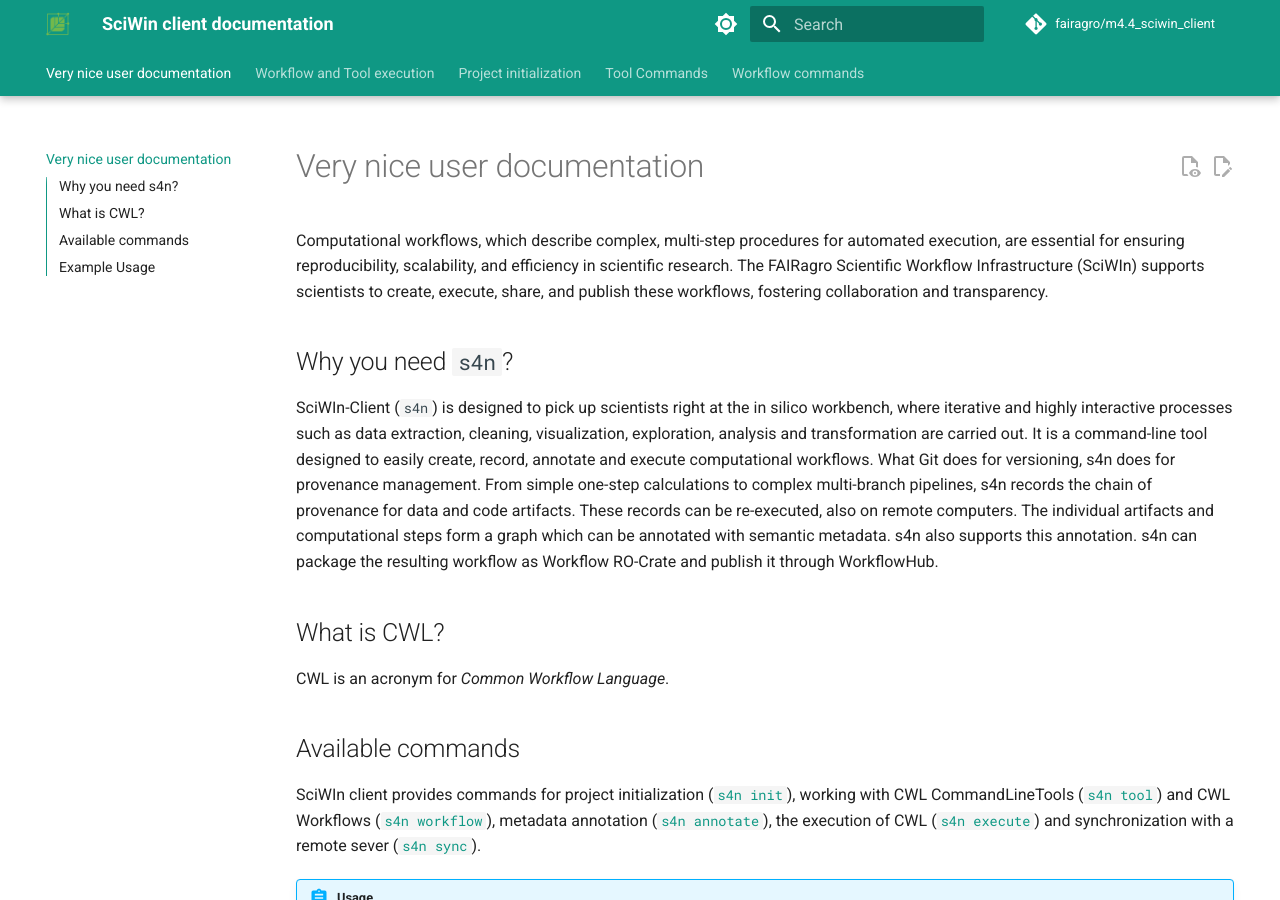
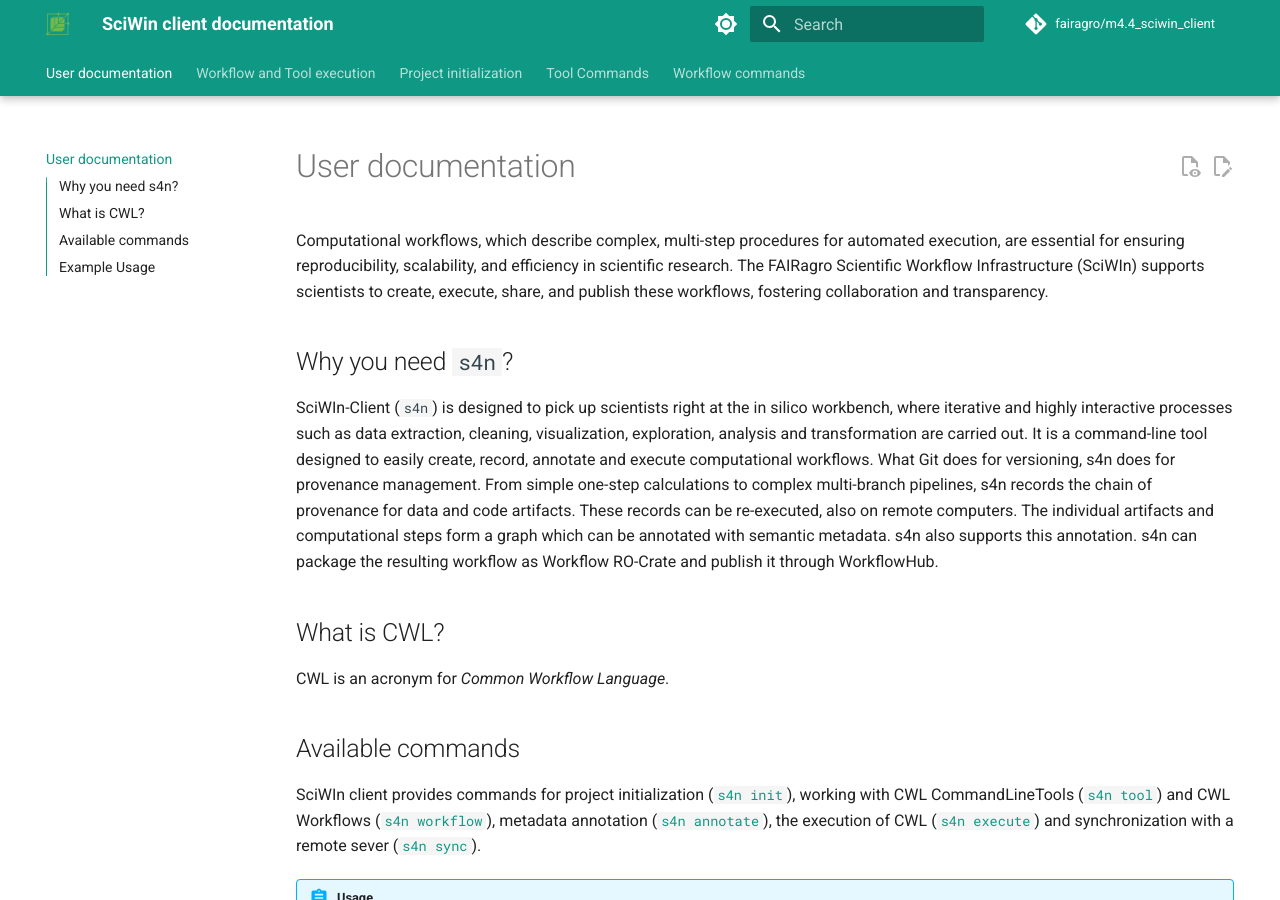
Before and after one commit to fairagro/m4.4_sciwin_client, an MkDocs documentation site: the page built from docs/index.md, in a window 1280 px wide and 900 px high. Built offline with MkDocs 1.6.1 and Material for MkDocs 9.7.7, drawn with Linux system fonts in a browser that asks for light colours; comment, search, counter and statistics services are not loaded.

Commit message:
remove "very nice"

```diff
--- a/docs/index.md
+++ b/docs/index.md
@@ -1,4 +1,4 @@
-# Very nice user documentation
+# User documentation
 Computational workflows, which describe complex, multi-step procedures for automated execution, are essential for ensuring reproducibility, scalability, and efficiency in scientific research. The FAIRagro Scientific Workflow Infrastructure (SciWIn) supports scientists to create, execute, share, and publish these workflows, fostering collaboration and transparency.
 
 ## Why you need `s4n`?
```
